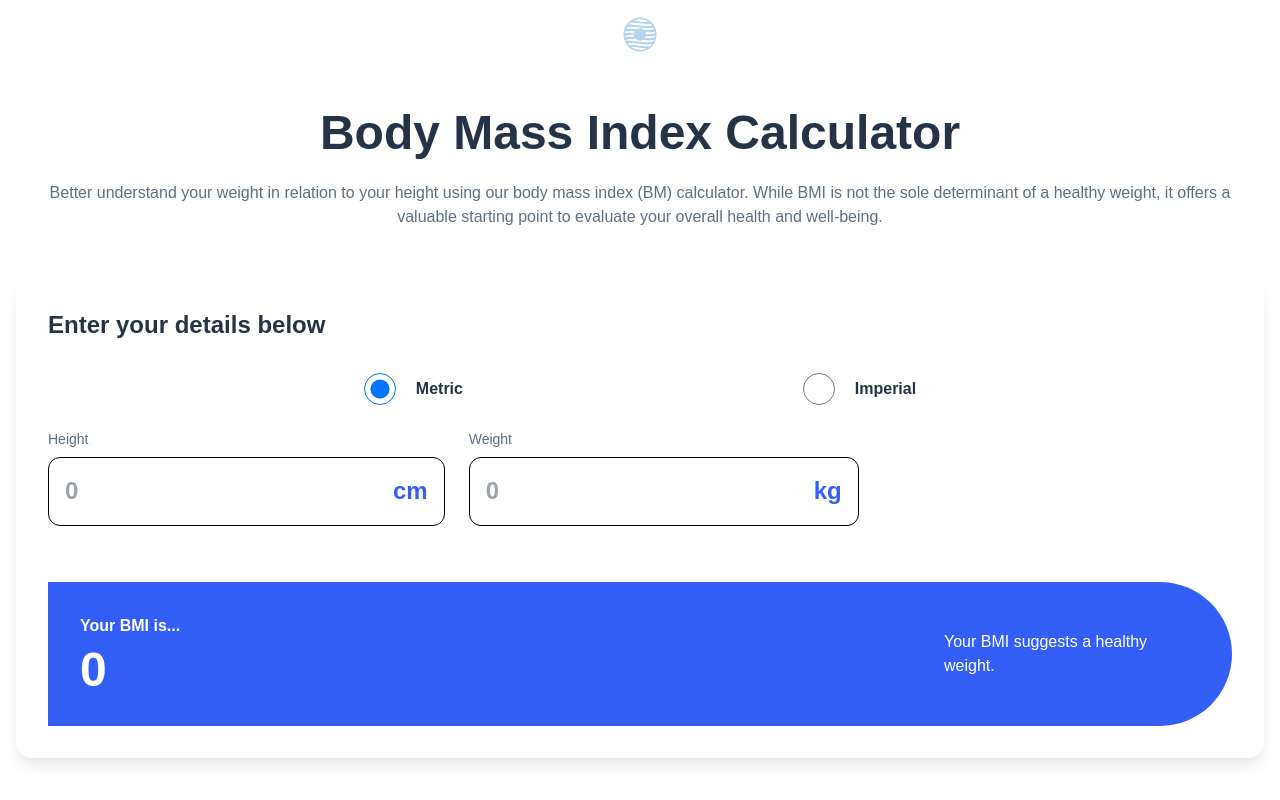
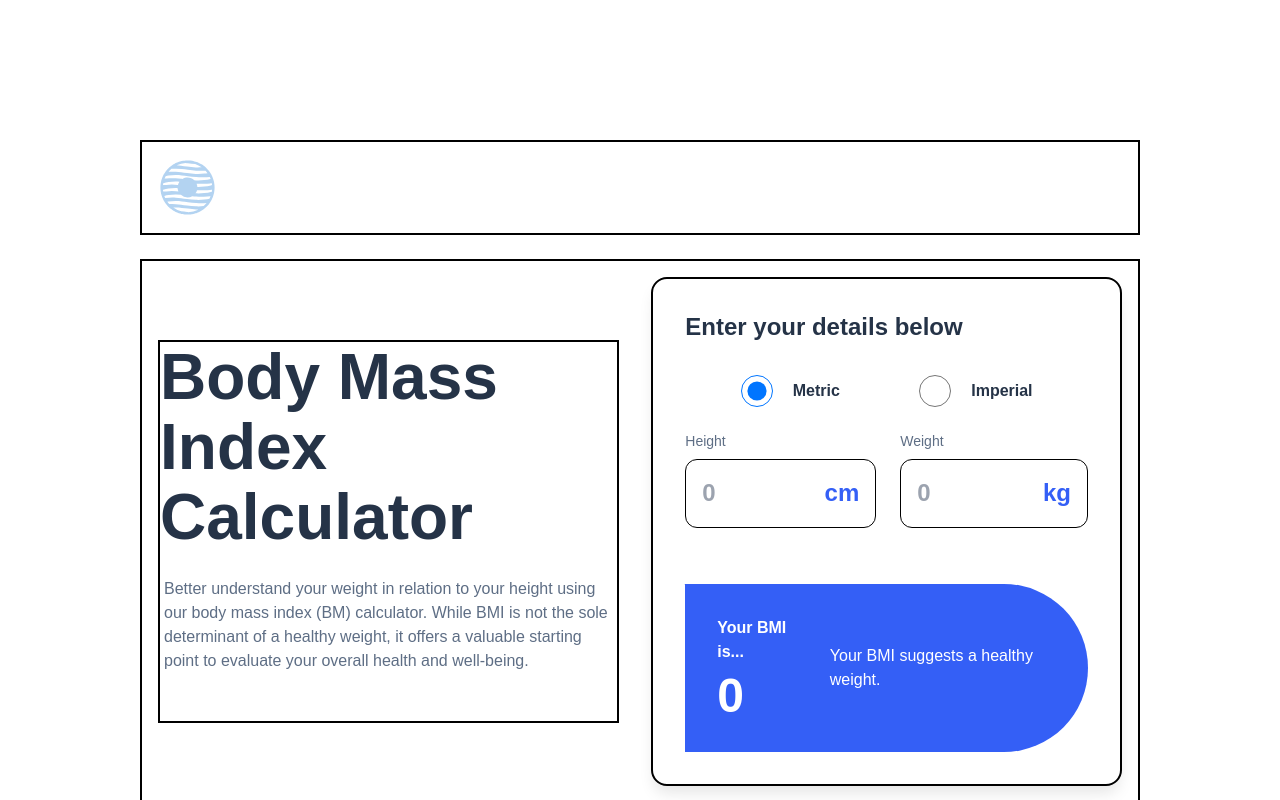
Before and after one commit to MukarramHaq/bmi-calculator, a website: page starter-code/index.html in a window 1280 px wide. Shown: the top 800 px of the page. Drawn offline with Linux system fonts and the light colour scheme.

Commit message:
Did the header and the first section. I should have put header separate and then put everything in main

```diff
--- a/starter-code/index.html
+++ b/starter-code/index.html
@@ -17,32 +17,35 @@
 
   <!-- npx tailwindcss -i ./starter-code/input.css -o ./starter-code/output.css --watch -->
 
-  <body class="font-inter-semibold flex flex-col justify-center items-center min-h-svh">
-    <header class="flex justify-center p-4">
+  <body class="font-inter-semibold flex flex-col justify-center items-center min-h-svh lg:p-[140px]">
+    <header class="flex justify-center p-4 lg:w-full lg:justify-start border-2 border-black">
+      <!-- <div class="min-w-full min-h-[640px] bg-gradient-to-br from-indigo-500 to-blue-500 lg:relative -z-50"></div> -->
       <img
-        class="h-logo-sm w-logo-sm"
+        class="h-logo-sm w-logo-sm lg:h-logo-lg lg:w-logo-lg"
         src="./assets/images/logo.svg"
         alt="logo of the company"
       />
-      <!-- <div class="min-w-full min-h-[640px] bg-gradient-to-br from-indigo-500 to-blue-500 -z-50"></div> -->
+
     </header>
 
     <!-- Hero Section -->
-    <section class="text-center mt-6 mb-20 p-4">
-      <h1 class="text-5xl text-gunmetal font-inter-semibold font-semibold mb-6">
+    <section class="text-center mt-6 mb-20 p-4 lg:flex lg:justify-between lg:gap-8 lg:text-left border-2 border-black lg:self-start lg:w-full">
+      <div class="max-w-[564px] border-2 border-black lg:self-center">
+        <h1 class="text-5xl text-gunmetal font-inter-semibold font-semibold mb-6 lg:text-heading-xl lg:leading-[1.1]">
           Body Mass Index Calculator
         </h1>
-      <p class="text-base font-regular text-dark-electric-blue px-1 mb-12">
+        <p class="text-base font-regular text-dark-electric-blue px-1 mb-12 lg:max-w-[465px]">
           Better understand your weight in relation to your height using our body
           mass index (BM) calculator. While BMI is not the sole determinant of a
           healthy weight, it offers a valuable starting point to evaluate your
           overall health and well-being.
         </p>
+      </div>
       <!-- Calculator -->
-      <div class="p-6 rounded-2xl bg-white shadow-[0px_10px_15px_-3px_rgba(0,_0,_0,_0.1)] md:p-8">
+      <div class="lg:max-w-[564px]">
+        <div class="p-6 rounded-2xl bg-white shadow-[0px_10px_15px_-3px_rgba(0,_0,_0,_0.1)] md:p-8 border-2 border-black">
           <h2 class="text-2xl text-gunmetal justify-self-start font-inter-semibold font-semibold mb-6 md:mb-8">Enter your details below</h2>
           <form class="flex flex-col gap-6">
-
             <div class="flex gap-6 justify-between md:justify-evenly">
               <div class="flex">
                 <input id="metric-option" class="mr-5 h-8 w-8" type="radio" name="method" id="metric" checked>
@@ -53,7 +56,6 @@
                 <label class="font-regular font-bold text-gunmetal text-base leading-normal self-center" for="imperial">Imperial</label>
               </div>
             </div>
-
             <!-- Metric -->
             <div class="metric md:mb-8">
               <div class="flex flex-col gap-4 md:flex-row md:gap-6">
@@ -73,7 +75,6 @@
                 </div>
               </div>
             </div>
-
             <!-- Imperial -->
 
               <div id="imperial" class="hidden flex flex-col gap-4 md:gap-6">
@@ -104,7 +105,6 @@
                   </div>
                 </div>
               </div>
-
             <!-- Score: Metric -->
             <div class="metric-table flex flex-col gap-6 p-8 text-left text-white bg-blue rounded-2xl md:rounded-r-full md:flex-row md:justify-between">
               <div>
@@ -114,7 +114,6 @@
               <p class="text-base font-regular font-light md:self-center md:w-64">Your BMI suggests <span class="weight-category-metric">a healthy weight.</span>
             </p>
             </div>
-
             <!-- Score: Imperial -->
             <div class="imperial-table hidden flex-col gap-6 p-8 text-left text-white bg-blue rounded-2xl md:rounded-r-full md:mt-8 md:flex-row md:justify-between">
               <div>
@@ -125,6 +124,7 @@
               </p>
             </div>
           </form>
+      </div>
     </section>
 
     <main class="mb-24">
--- a/tailwind.config.js
+++ b/tailwind.config.js
@@ -15,10 +15,12 @@ module.exports = {
       },
       height: {
         'logo-sm': '36.72px',
-        17: '69px'
+        17: '69px',
+        'logo-lg': '58.75px'
       },
       width: {
-        'logo-sm': '36.72px'
+        'logo-sm': '36.72px',
+        'logo-lg': '58.75px'
       },
       colors: {
         white: '#FFFFFF',
```
Also changed, not shown: starter-code/output.css. Lines whose indentation alone changed are shown as unchanged.
